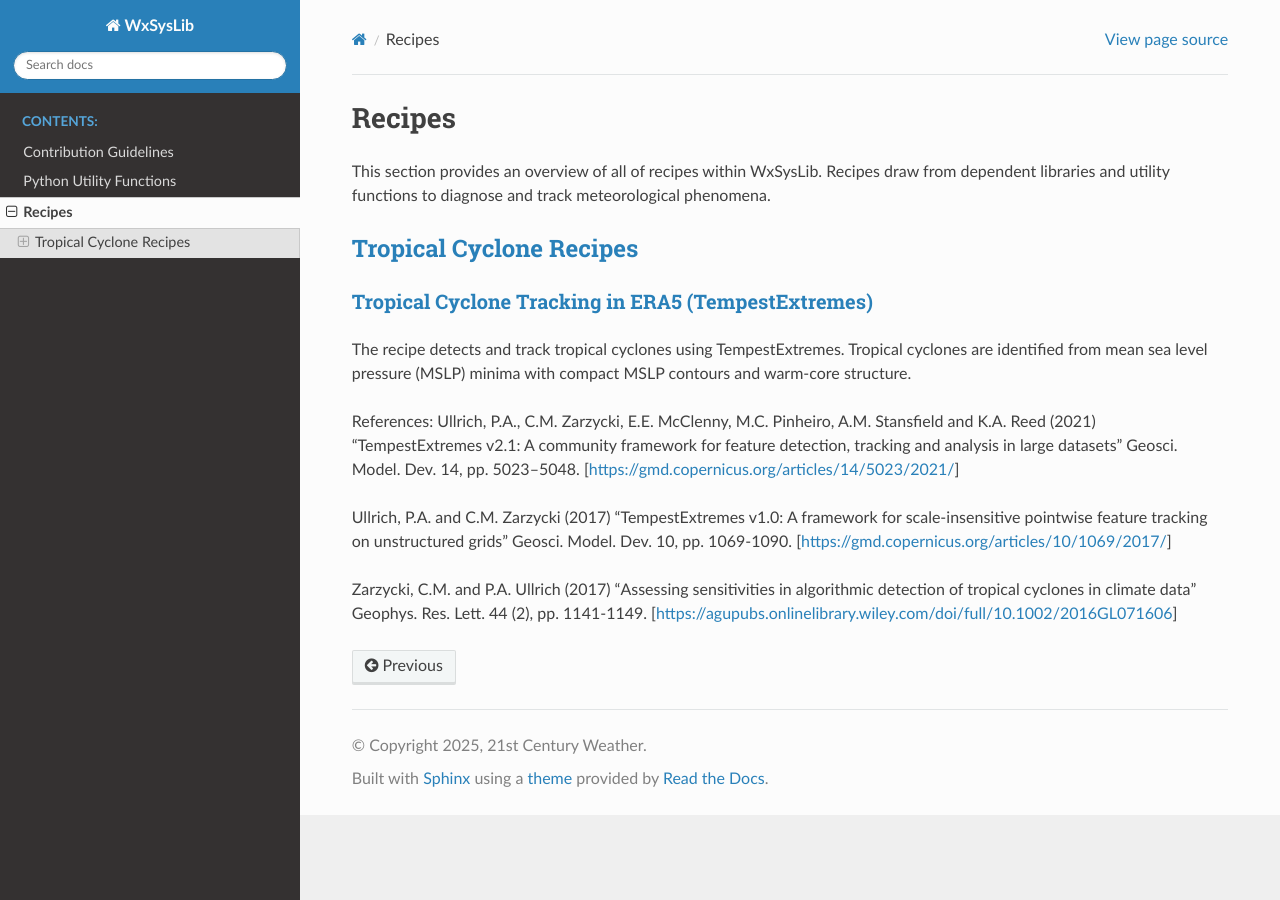
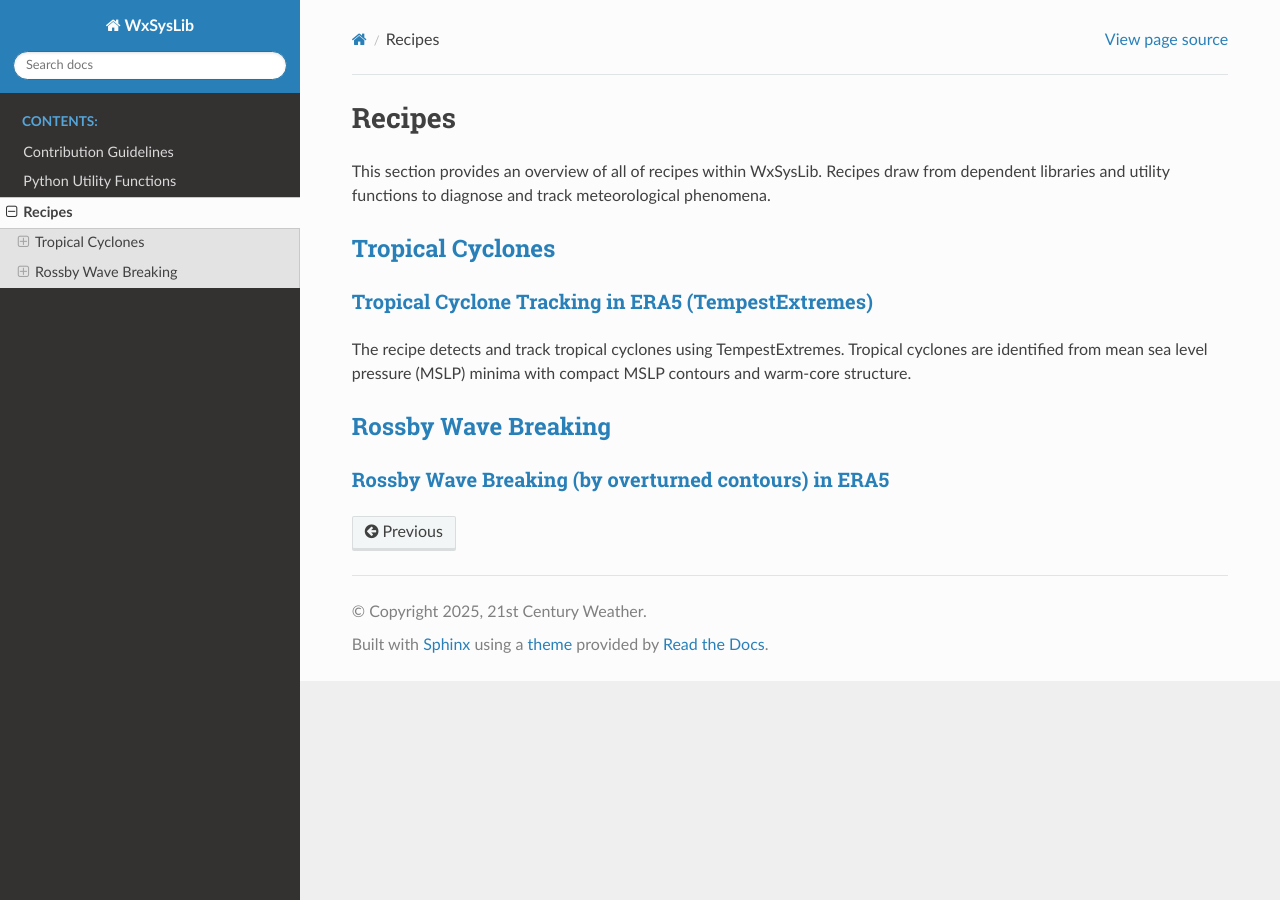
Before and after one commit to andrewbrown31/WxSysLib, a Sphinx documentation site: the page built from docs/recipes/index.rst, in a window 1280 px wide. Built offline with Sphinx 7.4.7 and the Read the Docs theme 3.1.0, drawn with Linux system fonts in a browser that asks for light colours.

Commit message:
Update index.rst

```diff
--- a/docs/recipes/index.rst
+++ b/docs/recipes/index.rst
@@ -9,17 +9,16 @@ This section provides an overview of all of recipes within WxSysLib. Recipes dra
 .. toctree::
    :maxdepth: 2
 
-`Tropical Cyclone Recipes <https://github.com/21centuryweather/WxSysLib/blob/main/recipes/tropical_cyclones>`_
-==============================================================================================================
+`Tropical Cyclones <https://github.com/21centuryweather/WxSysLib/blob/main/recipes/tropical_cyclones>`_
+=======================================================================================================
 
 `Tropical Cyclone Tracking in ERA5 (TempestExtremes) <https://github.com/21centuryweather/WxSysLib/blob/main/recipes/tropical_cyclones/tropical_cyclone_era5.ipynb>`_
 ____________________________________________________________________________________________________________________________________________________________________
 
 The recipe detects and track tropical cyclones using TempestExtremes. Tropical cyclones are identified from mean sea level pressure (MSLP) minima with compact MSLP contours and warm-core structure.
 
-References:
-Ullrich, P.A., C.M. Zarzycki, E.E. McClenny, M.C. Pinheiro, A.M. Stansfield and K.A. Reed (2021) "TempestExtremes v2.1: A community framework for feature detection, tracking and analysis in large datasets" Geosci. Model. Dev. 14, pp. 5023–5048. [https://gmd.copernicus.org/articles/14/5023/2021/]
+`Rossby Wave Breaking <https://github.com/21centuryweather/WxSysLib/blob/main/recipes/rossby_wave_breaking>`_
+==============================================================================================================
 
-Ullrich, P.A. and C.M. Zarzycki (2017) "TempestExtremes v1.0: A framework for scale-insensitive pointwise feature tracking on unstructured grids" Geosci. Model. Dev. 10, pp. 1069-1090. [https://gmd.copernicus.org/articles/10/1069/2017/]
-
-Zarzycki, C.M. and P.A. Ullrich (2017) "Assessing sensitivities in algorithmic detection of tropical cyclones in climate data" Geophys. Res. Lett. 44 (2), pp. 1141-1149. [https://agupubs.onlinelibrary.wiley.com/doi/full/10.1002/2016GL071606]
+`Rossby Wave Breaking (by overturned contours) in ERA5 <https://github.com/21centuryweather/WxSysLib/blob/main/recipes/tropical_cyclones/tropical_cyclone_era5.ipynb>`_
+____________________________________________________________________________________________________________________________________________________________________
```
